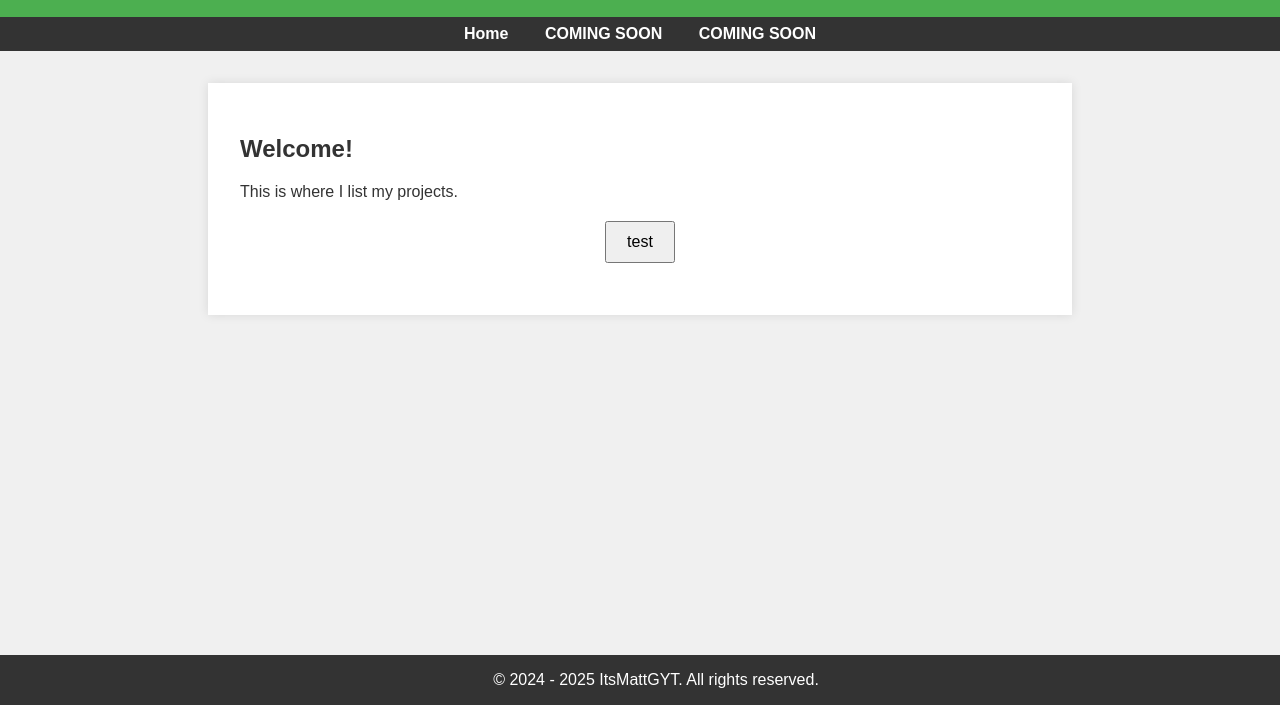
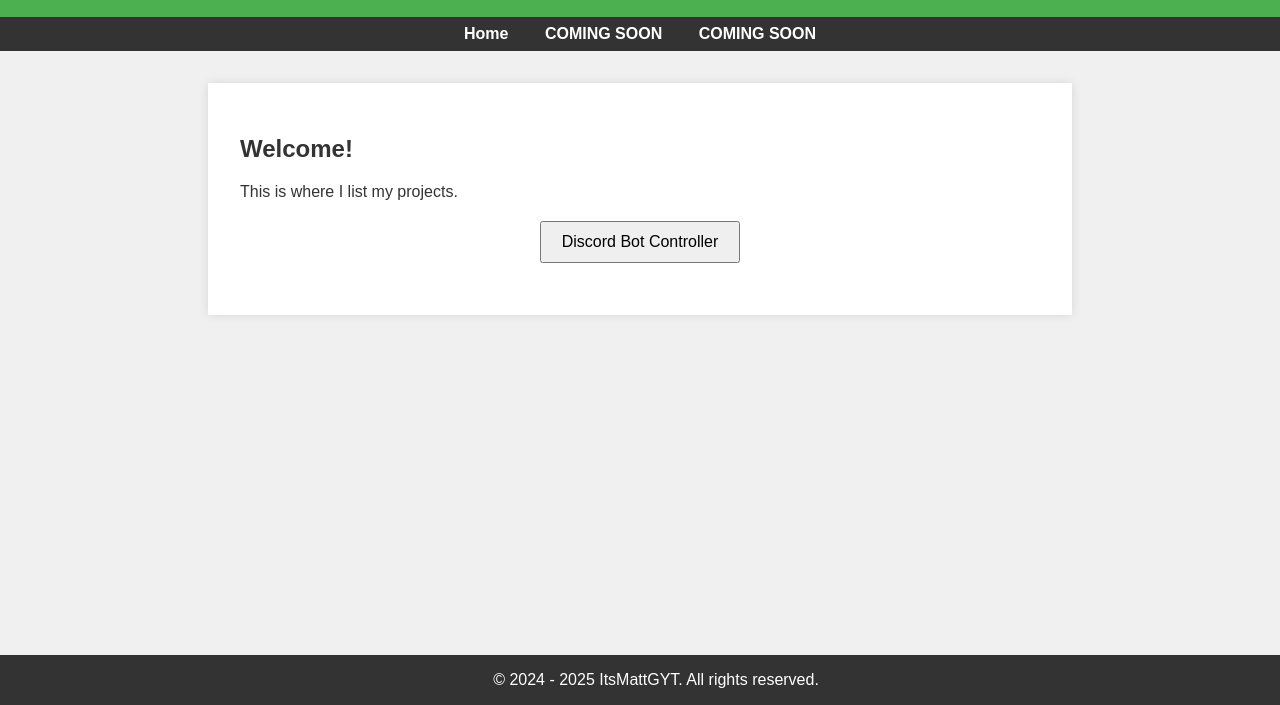
Before and after one commit to ProProgramer123/proprogramer123.github.io, a plain HTML site: page index.html in a window 1280 px wide. Shown: the part 95-800 px from the top of the page. Drawn offline with Linux system fonts and the light colour scheme.

Commit message:
Update index.html

```diff
--- a/index.html
+++ b/index.html
@@ -19,7 +19,7 @@
     <main>
         <h2>Welcome!</h2>
         <p>This is where I list my projects.</p>
-        <button style="display: block; margin: 20px auto; padding: 10px 20px; font-size: 16px;">test</button>
+        <button style="display: block; margin: 20px auto; padding: 10px 20px; font-size: 16px;" onclick="window.location.href='https://proprogramer123.github.io/discord-bot-controller/';">Discord Bot Controller</button>
     </main>
     <footer>
         &copy; 2024 - 2025 ItsMattGYT. All rights reserved.
```
